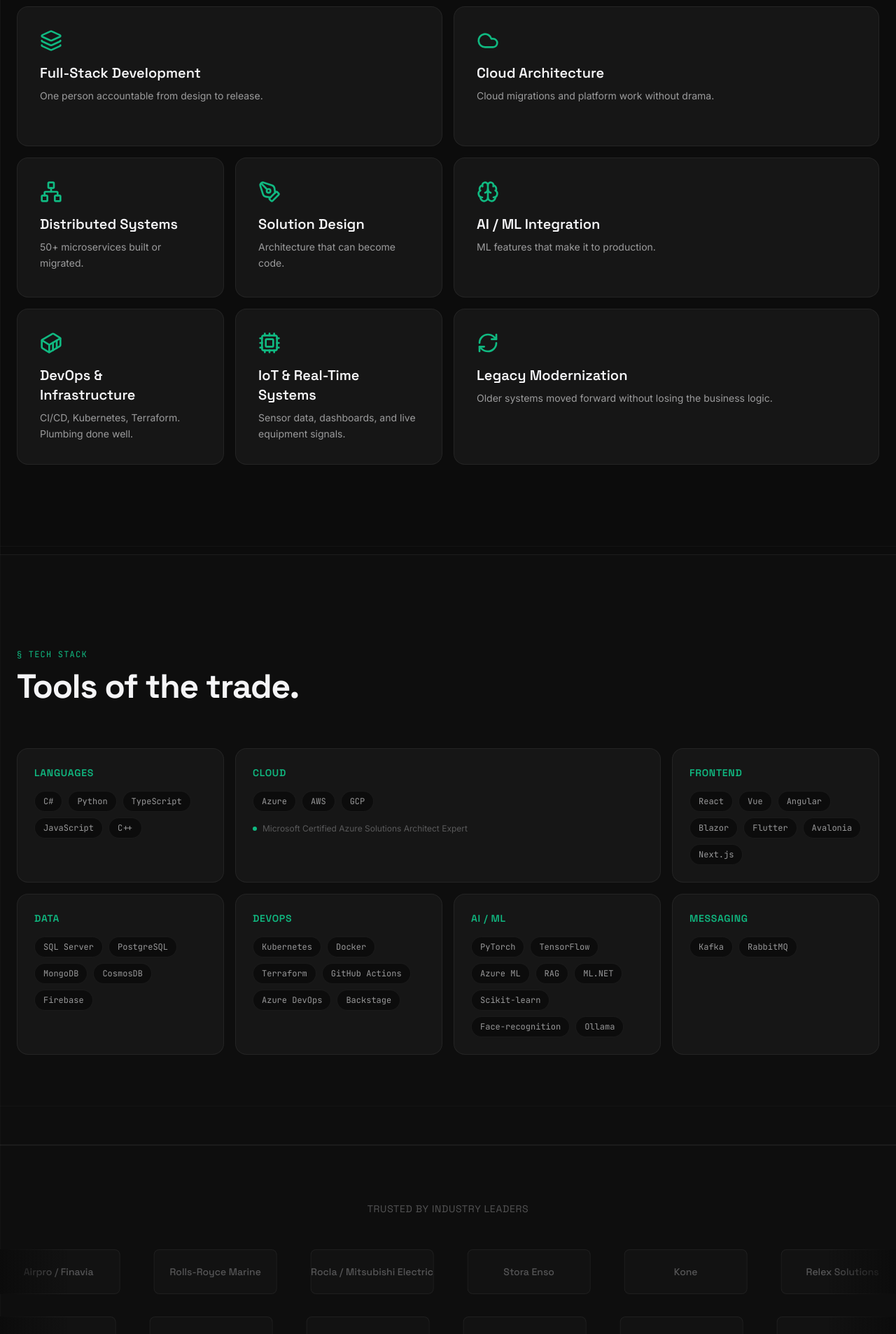
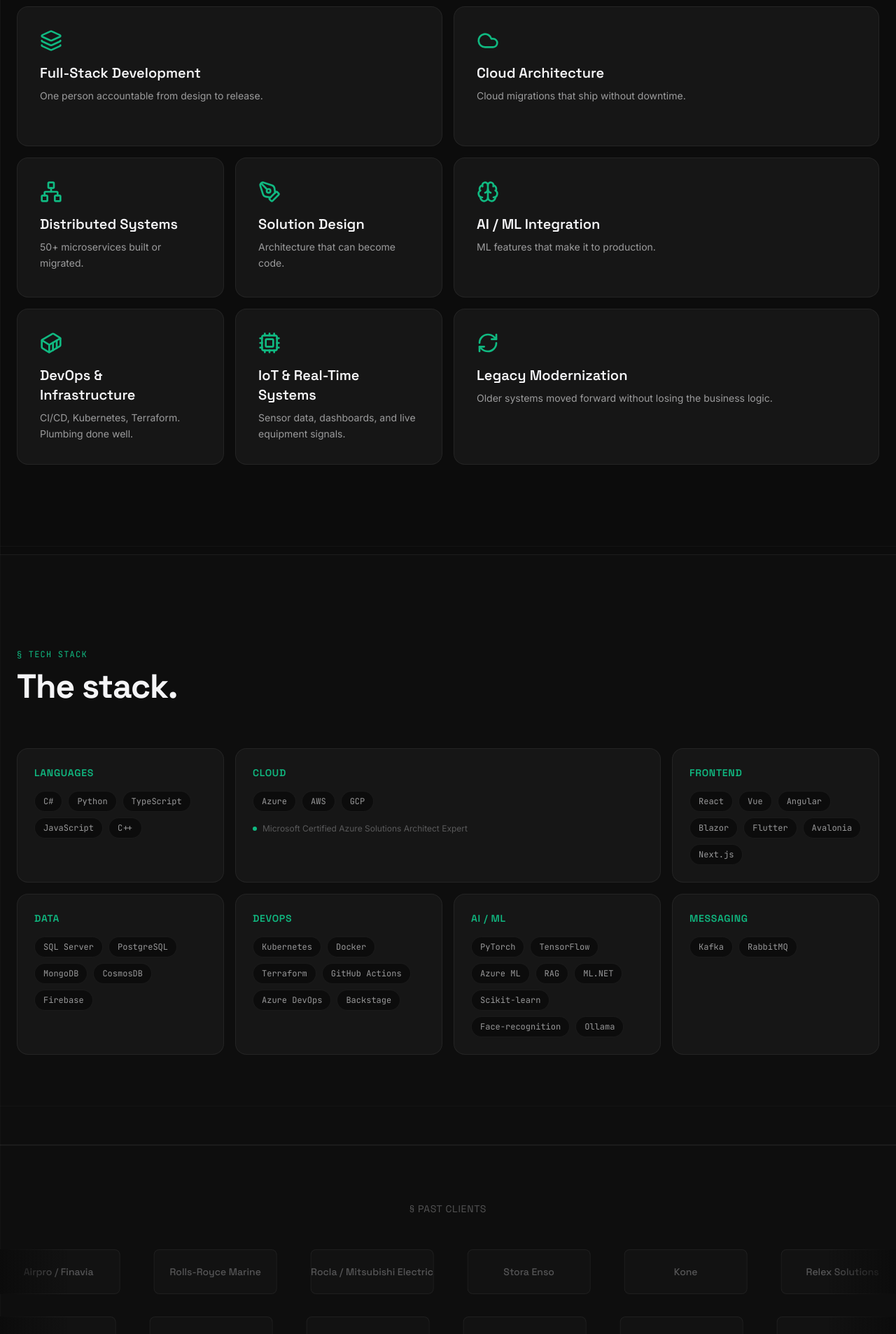
Before and after one commit to skylercole/website, a Next.js app: page /portfolio/ in a window 1280 px wide. Shown: the part 4020-5926 px from the top of the page at 70% size. Built offline with nearby package versions, Linux system fonts and the light colour scheme.

Commit message:
Update text content in ClientLogos, Patronage, TechStack sections, and refine capabilities description for clarity and engagement

```diff
--- a/src/components/sections/ClientLogos.tsx
+++ b/src/components/sections/ClientLogos.tsx
@@ -13,7 +13,7 @@ export default function ClientLogos() {
       <div className="mx-auto max-w-7xl px-6">
         <ScrollReveal>
           <p className="mb-12 text-center font-heading text-sm tracking-wider text-text-tertiary uppercase">
-            Trusted by industry leaders
+            § Past clients
           </p>
         </ScrollReveal>
       </div>
--- a/src/components/sections/Patronage.tsx
+++ b/src/components/sections/Patronage.tsx
@@ -12,7 +12,7 @@ export default function Patronage() {
             § Patronage
           </span>
           <h2 className="mt-3 font-heading text-xl font-bold tracking-tight md:text-2xl">
-            Giving back to the next generation.
+            Supporting Finnish judo.
           </h2>
           <div className="mt-6 flex items-center gap-4">
             <span className="h-px flex-1 bg-border-subtle" />
--- a/src/components/sections/TechStack.tsx
+++ b/src/components/sections/TechStack.tsx
@@ -15,7 +15,7 @@ export default function TechStack() {
               § Tech Stack
             </span>
             <h2 className="mt-3 font-heading text-3xl font-bold tracking-tight md:text-5xl">
-              Tools of the trade.
+              The stack.
             </h2>
           </div>
         </ScrollReveal>
--- a/src/lib/constants.ts
+++ b/src/lib/constants.ts
@@ -28,7 +28,7 @@ export const CAPABILITIES = [
   },
   {
     title: "Cloud Architecture",
-    description: "Cloud migrations and platform work without drama.",
+    description: "Cloud migrations that ship without downtime.",
     icon: "Cloud",
     size: "large" as const,
   },
```
